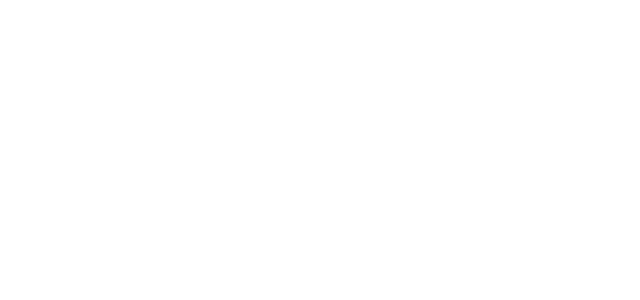
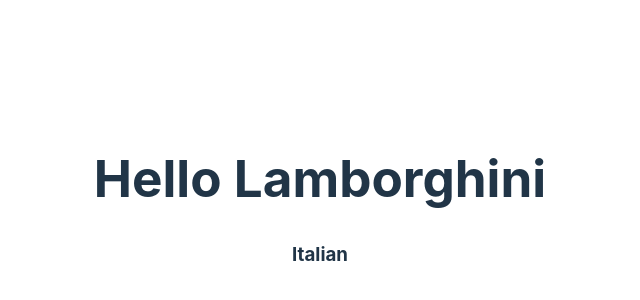
Before and after one commit to Bhanu-Partap/react-learnings-with-vite, a React (Vite) app in the folder my-first-react-app/: page / in a window 1280 px wide. Shown: the part 198-498 px from the top of the page, without its empty margins (320-960 px from the left). Built offline with nearby package versions, Linux system fonts and the light colour scheme.

Commit message:
Class props passing

```diff
--- a/my-first-react-app/src/App.jsx
+++ b/my-first-react-app/src/App.jsx
@@ -1,12 +1,13 @@
 // import React from "react"
-import React, { useState } from "react";
+// import { useState } from "react";
 import "./App.css"
-import Student from "./Components/Student";
+// import Student from "./Components/Student";
+import Class from "./Components/Class";
 
 //================ Functional Component State Change ===================//
 // import { useState } from "react";
 
-// export default function App() {
+export default function App() {
 
 //=================State Change ==========================================//
   // const [data, setData] = useState("M5")
@@ -15,37 +16,37 @@
   //   setData("BMW M5");
   // }
 
-//   const [name, setName] = useState('Lamborghini');
+  // const [name, setName] = useState('Lamborghini');
 
-//   function nameChange(){
-//     setName("BMW");
-//   }
+  // function nameChange(){
+  //   setName("BMW");
+  // }
 
-//   return (
-//     <>
-//       {/* <h1>{data}</h1>
-//       <button onClick={updateData}>Update the data</button> */}
+  return (
+    <>
+      {/* <h1>{data}</h1>
+      <button onClick={updateData}>Update the data</button> */}
 
-// {/* ==================================+++++++++Props passing+++++++++++===================================== */}
+{/* ==================================+++++++++Props function passing+++++++++++===================================== */}
+      {/* <Student name={name} /> */}
 
-//       <Student name={name} />
+      {/* ========= with Function props change============ */}
+      {/* <button onClick={nameChange}>Update Name</button> */}
 
-//       {/* ========= with Function props change============ */}
-//       {/* <button onClick={nameChange}>Update Name</button> */}
-
-//       {/* ========= with setName props change============ */}
-//       <button onClick={()=>{setName("BMW")}}>Update Name</button>
+      {/* ========= with setName props change============ */}
+      {/* <button onClick={()=>{setName("BMW")}}>Update Name</button> */}
 
 
-//       {/* email= "support.lamborghini@gmail.com" other= {{address:"Italy", number: "50"}}  */}
-//       {/* <Student name="PORSCHE GT3 RS" email= "support.porsche@gmail.com" other= {{address:"Germany", number: "21"}} />
-//       <Student name="Koneigsegg" email= "support.koneigsegg@gmail.com" other= {{address:"Germany", number: "24"}}/> */}
-//     </>
-//   )
-// }
+      {/* email= "support.lamborghini@gmail.com" other= {{address:"Italy", number: "50"}}  */}
+      {/* <Student name="PORSCHE GT3 RS" email= "support.porsche@gmail.com" other= {{address:"Germany", number: "21"}} />
+      <Student name="Koneigsegg" email= "support.koneigsegg@gmail.com" other= {{address:"Germany", number: "24"}}/> */}
 
+{/* Classs Props  */}
 
-
+      <Class name="Lamborghini" country= "Italian" />
+    </>
+  )
+}
 
 
 //================ Class Component State Change ===================//
@@ -77,9 +78,3 @@
 // }
 
 // export default App ;
-
-export default class App extends React.Component{
-  render(){
-
-  }
-}
--- /dev/null
+++ b/my-first-react-app/src/Components/Class.jsx
@@ -0,0 +1,13 @@
+import React from "react";
+
+export default class App extends React.Component {
+    render() {
+        return (
+
+            <div>
+                <h1>Hello {this.props.name}</h1>
+                <h3>{this.props.country}</h3>
+            </div>
+        )
+    }
+}
```
